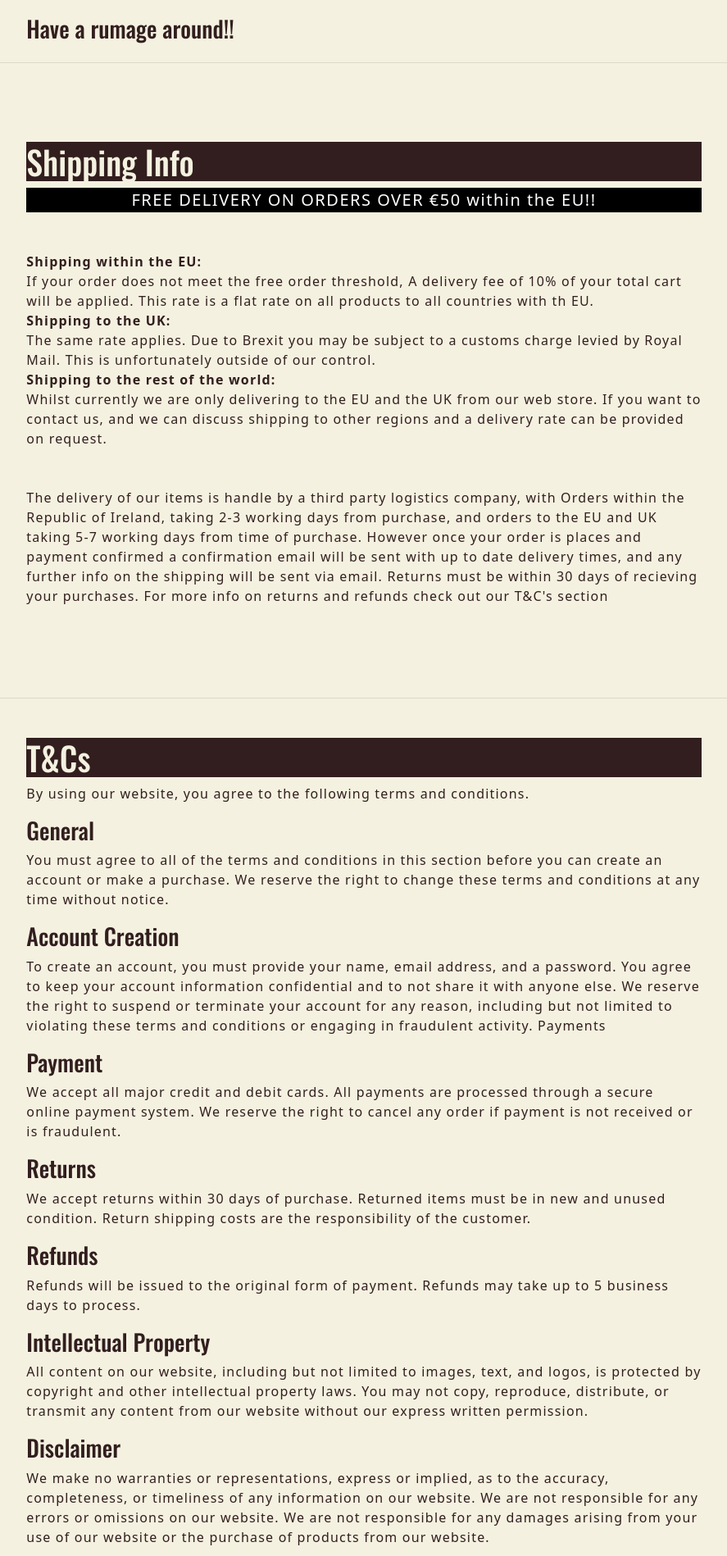
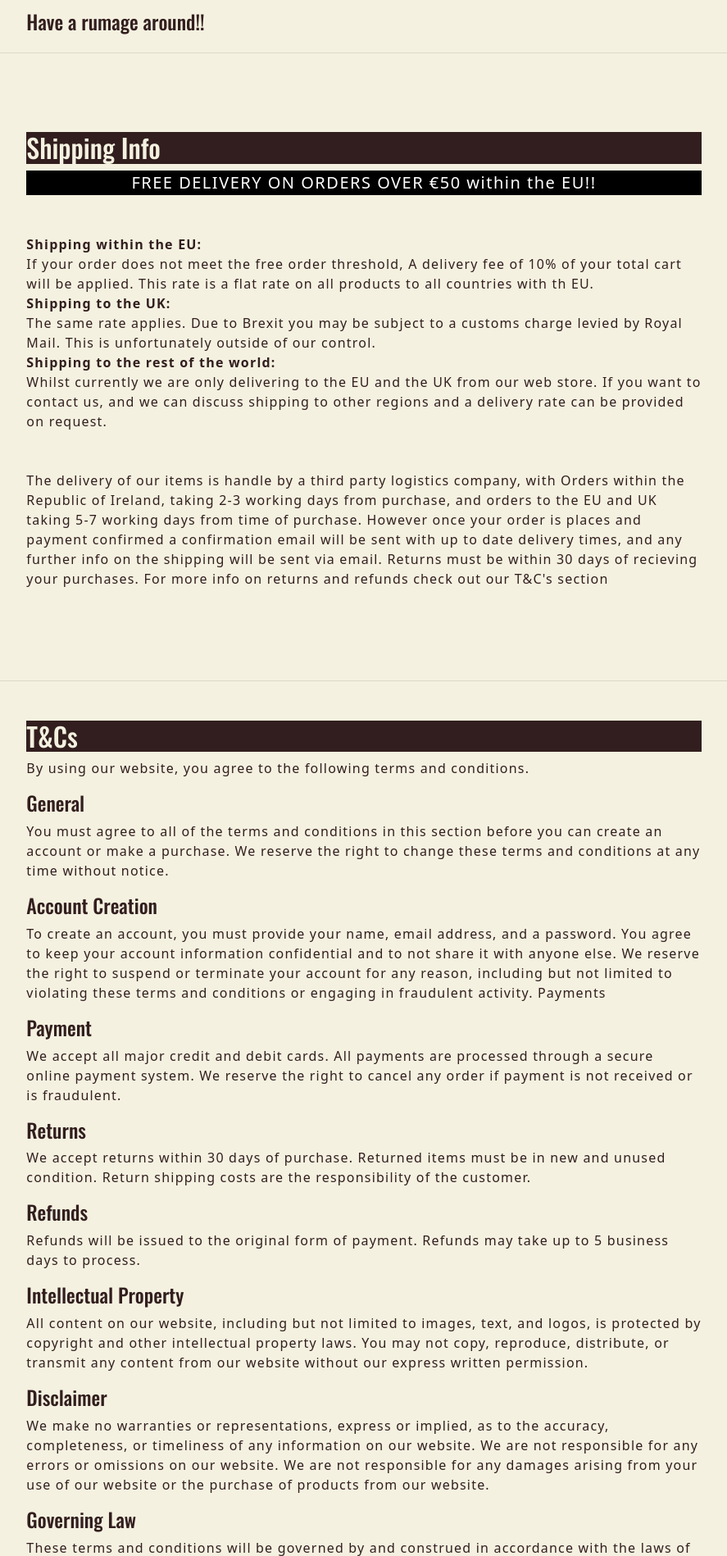
Before and after one commit to dylankane/hardcopy, a Django app: page /about/ in a window 1280 px wide. Shown: the part 1790-3688 px from the top of the page at 82% size, without its empty margins (196-1083 px from the left). Run offline with Django 3.2, Linux system fonts and the light colour scheme; some libraries are stand-ins or nearby versions.

Commit message:
Refactor html code

```diff
--- a/checkout/templates/checkout/checkout.html
+++ b/checkout/templates/checkout/checkout.html
@@ -105,7 +105,7 @@
 
                 <div class="submit-button text-center mt-5 mb-2">
                     <a href="{% url 'view_cart' %}" class="btn btn-dark rounded-0">
-                        <span class="icon"><i class="fa-regular fa-hand-point-left"></i>
+                        <span class="icon"><i class="fa-regular fa-hand-point-left"></i></span>
                         <span class="font-weight-bold">ADJUST CART</span>
                     </a>
                     <button id="submit-button" class="btn btn-dark rounded-0">
@@ -126,11 +126,11 @@
     </div>
 </div>
 <div id="loading-overlay">
-    <h1 class="text-light logo-font loading-spinner">
+    <p class="text-light logo-font loading-spinner">
         <span class="icon">
             <i class="fa-solid fa-record-vinyl fa-flip fa-2xl"></i>
         </span>
-    </h1>
+    </p>
 </div>
 {% endblock %}
 
--- a/profiles/templates/profiles/profile.html
+++ b/profiles/templates/profiles/profile.html
@@ -29,7 +29,7 @@
                 </button>
 
                   <!-- Modal -->
-                  <div class="modal fade" id="deleteProfile" tabindex="-1" role="dialog" aria-labelledby="deleteProfileTitle" aria-hidden="true">
+                  <div class="modal fade" id="deleteProfile" tabindex="-1" role="dialog" aria-labelledby="deleteProfile" aria-hidden="true">
                     <div class="modal-dialog modal-dialog-centered" role="document">
                       <div class="modal-content">
                         <div class="modal-header">
--- a/reviews/templates/includes/reviews-display.html
+++ b/reviews/templates/includes/reviews-display.html
@@ -39,7 +39,7 @@
                         <span><i class="fa-regular fa-face-tired fa-lg"></i></span>
                         {% endif %}
                         {% if review.rating == 2  %}
-                        <span><i class="fa-regular fa-face-frown fa-lg"></i></i></span>
+                        <span><i class="fa-regular fa-face-frown fa-lg"></i></span>
                         {% endif %}
                         {% if review.rating == 3  %}
                         <span><i class="fa-regular fa-face-meh fa-lg"></i></span>
--- a/shop/templates/shop/about.html
+++ b/shop/templates/shop/about.html
@@ -9,7 +9,7 @@
      <!-- Contact section -->
      <div class="row text-center mt-5 pt-5" id="contact-section">
         <div class="col-8 offset-2 mb-5">
-            <h1>Contact Us</h1>
+            <h2>Contact Us</h2>
             <p>
                 We are an online store only. Our business is based in Co. Dublin, Ireland. However we do not provide and collection point,
                 or face to face customer services.
@@ -59,7 +59,7 @@
      <!-- About Section -->
     <div class="row mt-5">
         <div class="col-8 offset-2">
-            <h1 class="title-dark p-2 mb-2">About HARD COPY</h1>
+            <h2 class="title-dark p-2 mb-2">About HARD COPY</h2>
             <p>
                 Hard Copy is an online vinyl record store, based in Ireland but shipping all over Europe. We stock a
                 wide variety of vinyl records from classic collectibles to modern releases. Catering for all tastes,
@@ -71,18 +71,18 @@
                 to help you get the best out of this beautiful format that is vinyl. Have a look around the store we are
                 sure you will fnd something you like!
             </p>
-            <h1 class="title-dark p-2 mb-2">About US</h1>
+            <h2 class="title-dark p-2 mb-2">About US</h2>
             <p>
                 The store was set up and launched by Frank and Tom, two life long listeners, lovers and collectors of vinyl records.
                 With experience in retail and audio engineering, between them they made the perfect business partners to take on this project.
                 With their passion for vinyl, they wanted to make a one stop shop for anyone else sharing that love or people
                 looking to start their vinyl journey for their frst time. They have an eclectic taste for music, and wanted the store to represent that.
             </p>
-            <p>
+            <p class="mb-5">
                 The team here at HARD COPY, prioritise good customer care over anything else. We hope this comes through in the service you recieve.
                 Any queries you have please get in touch.
-            </p class="mb-5">
-            <h1 class="title-dark p-2 mb-2">About The Site</h1>
+            </p>
+            <h2 class="title-dark p-2 mb-2">About The Site</h2>
             <p class="mb-5">
                 The web store we have built here, aims to make the purchasing proccess as simple as posible. From the home page, a list of all our
                 products are availible, for browsing. The products can be sorted and filtered by category, music genre, or product type.
@@ -93,14 +93,14 @@
                 As a user of the site you can register for an account, ggiving you the ability to create wishlists of items you like but are not ready to purchase yet,
                 write reviews of products / albums, and save you checkout details to make future purchases even easier.
             </p>
-            <h3>Have a rumage around!!</h3>
+            <h4>Have a rumage around!!</h4>
         </div>
     </div>
     <hr id="shipping-section">
     <!-- Shipping section -->
     <div class="row mt-5 pt-5">
         <div class="col-8 offset-2 mb-5">
-            <h1 class="title-dark">Shipping Info</h1>
+            <h2 class="title-dark">Shipping Info</h2>
             <p class="banner lead m-0 rounded-0 w-100 text-center mb-5"> FREE DELIVERY ON ORDERS OVER
                 €{{ free_delivery_threshold }} within the EU!!
             </p>
@@ -133,42 +133,42 @@
     <!-- Terms and conditions section -->
     <div class="row mt-5">
         <div class="col-8 offset-2 mb-5">
-            <h1 class="title-dark">T&Cs</h1>
+            <h2 class="title-dark">T&Cs</h2>
             <p>By using our website, you agree to the following terms and conditions.
             </p>
-            <h3>General</h3>
+            <h4>General</h4>
             <p>You must agree to all of the terms and conditions in this section before you can create an account or make a purchase.
                 We reserve the right to change these terms and conditions at any time without notice.
             </p>
-            <h3>Account Creation</h3>
+            <h4>Account Creation</h4>
             <p>To create an account, you must provide your name, email address, and a password.
                 You agree to keep your account information confidential and to not share it with anyone else.
                 We reserve the right to suspend or terminate your account for any reason, including but not limited to violating these terms and conditions or engaging in fraudulent activity.
                 Payments
             </p>
-            <h3>Payment</h3>
+            <h4>Payment</h4>
             <p>We accept all major credit and debit cards.
                 All payments are processed through a secure online payment system.
                 We reserve the right to cancel any order if payment is not received or is fraudulent.
             </p>
-            <h3>Returns</h3>
+            <h4>Returns</h4>
             <p>We accept returns within 30 days of purchase. Returned items must be in new and unused condition.
                 Return shipping costs are the responsibility of the customer.
             </p>
-            <h3>Refunds</h3>
+            <h4>Refunds</h4>
             <p>Refunds will be issued to the original form of payment.
                 Refunds may take up to 5 business days to process.
             </p>
-            <h3>Intellectual Property</h3>
+            <h4>Intellectual Property</h4>
             <p>All content on our website, including but not limited to images, text, and logos, is protected by copyright and other intellectual property laws.
                 You may not copy, reproduce, distribute, or transmit any content from our website without our express written permission.
             </p>
-            <h3>Disclaimer</h3>
+            <h4>Disclaimer</h4>
             <p>We make no warranties or representations, express or implied, as to the accuracy, completeness, or timeliness of any information on our website.
                 We are not responsible for any errors or omissions on our website.
                 We are not responsible for any damages arising from your use of our website or the purchase of products from our website.
             </p>
-            <h3>Governing Law</h3>
+            <h4>Governing Law</h4>
             <p>These terms and conditions will be governed by and construed in accordance with the laws of the EU.
             </p>
             <p>Thank you for shopping at HARD COPY!
--- a/shop/templates/shop/add_product.html
+++ b/shop/templates/shop/add_product.html
@@ -43,7 +43,7 @@
 
 {% block postloadjs %}
     {{ block.super }}
-    <script type="text/javascript">
+    <script>
         $('#new-image').change(function() {
             var file = $('#new-image')[0].files[0];
             $('#filename').text(`Image will be set to: ${file.name}`);
--- a/shop/templates/shop/custom_widget_templates/custom_clearable_file_input.html
+++ b/shop/templates/shop/custom_widget_templates/custom_clearable_file_input.html
@@ -1,7 +1,7 @@
 {% if widget.is_initial %}
     <p>{{ widget.initial_text }}:</p>
     <a href="{{ widget.value.url }}">
-        <img width="96" height="96" class="rounded-0 shadow-sm" src="{{ widget.value.url }}">
+        <img width="96" height="96" class="rounded-0 shadow-sm" src="{{ widget.value.url }}" alt="Product image">
     </a>
     {% if not widget.required %}
         <div class="custom-control custom-checkbox mt-2">
@@ -11,7 +11,7 @@
     {% endif %}<br>
     {{ widget.input_text }}
 {% endif %}
-<span class="btn btn-black rounded-0 btn-file">
+<span class="btn btn-dark rounded-0 btn-file">
     Select Image <input id="new-image" type="{{ widget.type }}" name="{{ widget.name }}"{% include "django/forms/widgets/attrs.html" %}>
 </span>
-<strong><p class="text-danger" id="filename"></p></strong>
+<p class="text-danger" id="filename"></p>
--- a/shop/templates/shop/edit_product.html
+++ b/shop/templates/shop/edit_product.html
@@ -37,7 +37,7 @@
 
 {% block postloadjs %}
     {{ block.super }}
-    <script type="text/javascript">
+    <script>
         $('#new-image').change(function() {
             var file = $('#new-image')[0].files[0];
             $('#filename').text(`Image will be set to: ${file.name}`);
--- a/shop/templates/shop/product_detail.html
+++ b/shop/templates/shop/product_detail.html
@@ -89,7 +89,7 @@
 
                                     <div class="input-group-append">
                                         <button class="increment-qty btn btn-dark rounded-0"
-                                            data-item_id="{{ product.id }}" id="decrement-qty_{{ product.id }}">
+                                            data-item_id="{{ product.id }}" id="increment-qty_{{ product.id }}">
                                             <span>
                                                 <i class="fa-solid fa-plus"></i>
                                             </span>
--- a/static/css/base.css
+++ b/static/css/base.css
@@ -79,7 +79,6 @@ li {
 }
 
 .d-flex {
-    display: -ms-flexbox!important;
     display: flex!important;
     align-items: flex-end;
 }
@@ -129,7 +128,7 @@ li {
 
 .card, .card-footer{
     background-color: var(--background);
-    font-family: Noto Sans;
+    font-family: "Noto Sans";
     font-size: .9em;
 }
 
@@ -140,11 +139,11 @@ li {
 /* product detail page */
 
 #product-detail-description {
-    font-family:  Noto Sans;
+    font-family:  "Noto Sans";
 }
 
 .review-board {
-    font-size: Noto Sans;
+    font-family: "Noto Sans";
 }
 
 
@@ -249,7 +248,7 @@ thead {
 .sort-inner {
     background-color: var(--background-secondary) !important;
     font-size: medium;
-    font-family: Noto Sans;
+    font-family: "Noto Sans";
     font-size: .8em;
     line-height: 200%;
     right: 0;
@@ -309,7 +308,7 @@ td p {
 .toast-body,
 .toast-header {
     color: var(--text);
-    font-family: Noto Sans;
+    font-family: "Noto Sans";
 }
 
 .cart-notification-wrapper {
@@ -347,14 +346,14 @@ td p {
 
 .custom-checkbox .custom-control-input:checked~.custom-control-label::before {
     background-color: #dc3545;
-    border-color: #dc3545;
+    border-color: #b90d1e;
     border-radius: 0;
 }
 
 /* Reviews */
 
 .reviews {
-    background-color: #321e1e24;
+    background-color: var(--background-secondary);
 }
 
 /* Wish List */
@@ -395,14 +394,14 @@ td p {
 /* About Page */
 
 #about-container p {
-    font-family: Noto Sans;
+    font-family: "Noto Sans";
 }
 
 
 /* Stock Management */
 
 #stock-container p {
-    font-family: Noto Sans;
+    font-family: "Noto Sans";
 }
 
 
--- a/templates/base.html
+++ b/templates/base.html
@@ -80,7 +80,7 @@
 						<h1 class="m-0"><a href="{% url 'shop' %}" class="p-2">HARD COPY</a></h1>
 					</div>
 					<div class="col-6 d-sm-none p-0 text-left">
-						<h1 class="m-0" id="small-logo"><a href="{% url 'shop' %}" class="p-2">HARD COPY</a></h1>
+						<h2 class="m-0" id="small-logo"><a href="{% url 'shop' %}" class="p-2">HARD COPY</a></h2>
 					</div>
 					<!-- Small serch bar -->
 					<div class="col-6 d-none d-lg-block">
--- a/templates/includes/footer.html
+++ b/templates/includes/footer.html
@@ -2,7 +2,7 @@
 	<div class="container-fluid p-5" id="footer">
 		<div class="row py-4">
 			<div class="col-lg-4 col-md-6 mb-4 mb-lg-0">
-				<h1 class="mb-4"><a href="{% url 'shop' %}" class="p-2">HARD COPY</a></h1>
+				<h2 class="mb-4"><a href="{% url 'shop' %}" class="p-2">HARD COPY</a></h2>
 				<p class="font-italic text-muted">HARD COPY is an online vinyl record shop. A place for the lovers of
 					this
 					amazing format to find some great gems!!</p>
```
Also changed, not shown: cart/templates/cart/cart.html (+3 -7 lines), contact/templates/contact/contact_message.html (+8 -11 lines), reviews/templates/reviews/add_review.html (+5 -5 lines), shop/templates/shop/index.html (+4 -4 lines), shop/templates/shop/list_of_wishes.html (+8 -16 lines).
